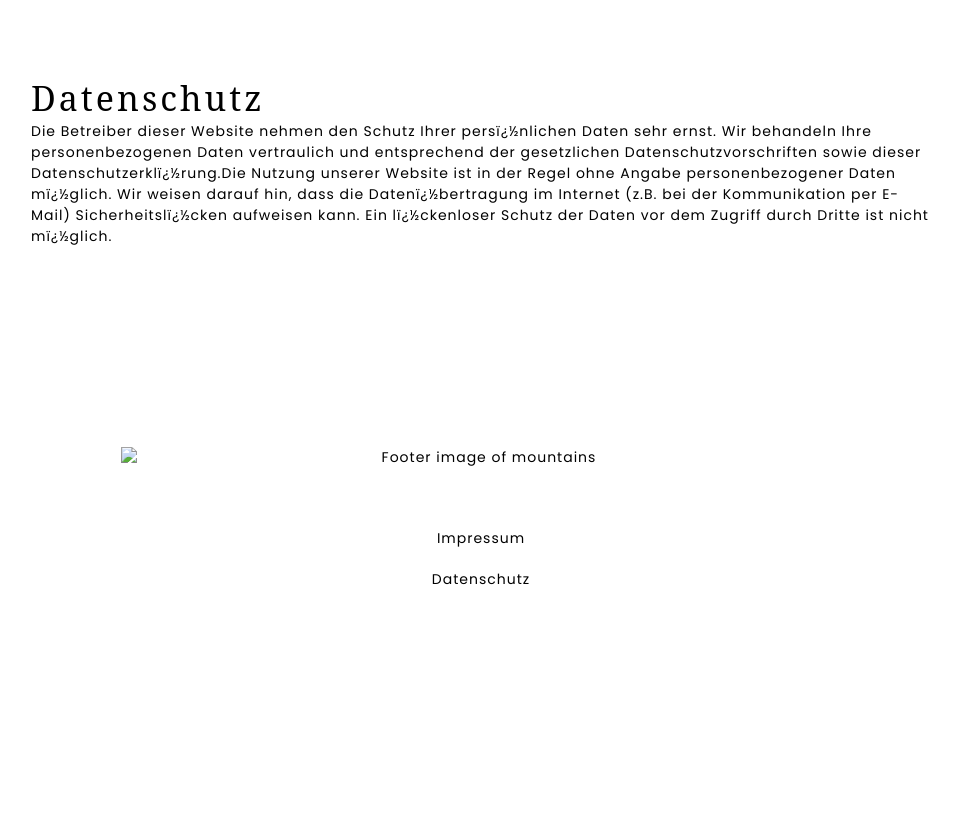
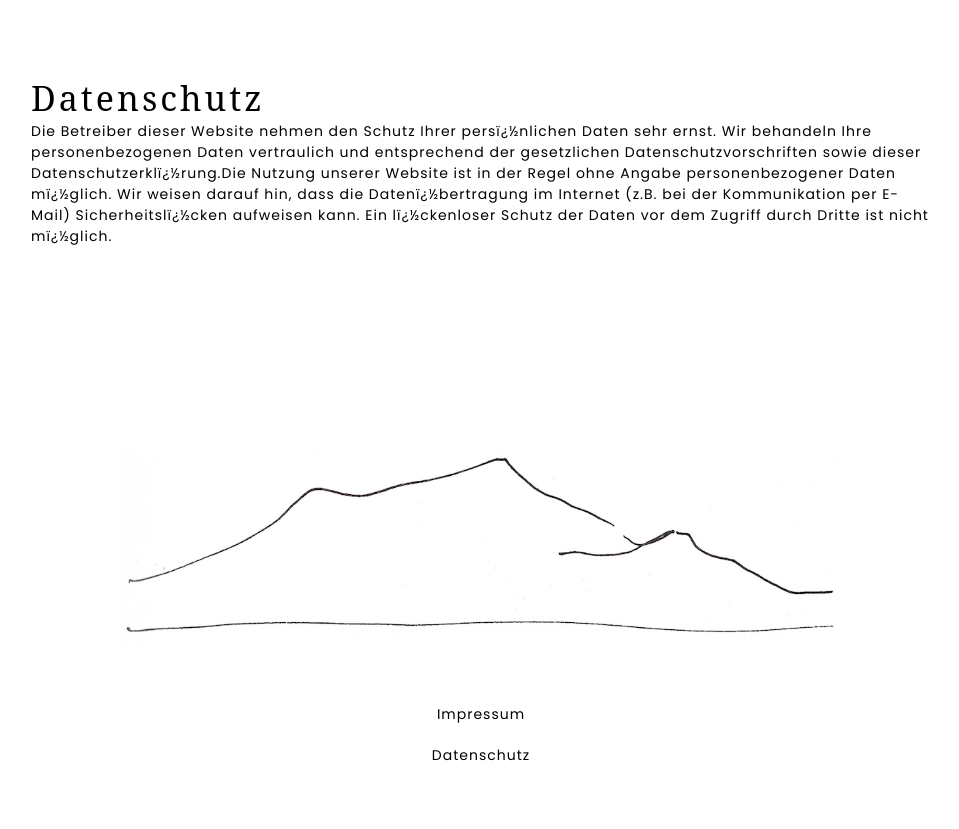
Before and after one commit to bleitz/casa-friedel, a plain HTML site: page legal.html in a window 1280 px wide. Shown: the part 852-1681 px from the top of the page, without its empty margins (159-1118 px from the left). Before the commit the page ends 1582 px from the top, so only its background shows below. Drawn offline with Linux system fonts and the light colour scheme; a web font is replaced by a local one.

Commit message:
Replaces footer html with custom element in both files

```diff
--- a/legal.html
+++ b/legal.html
@@ -50,13 +50,9 @@
         </p>
     </section>
 
-    <footer>
-        <img src="src/footer.png" alt="Footer image of mountains">
-        <ul class="footer-links">
-            <li><a href="legal.html#impressum">Impressum</a></li>
-            <li><a href="legal.html#datenschutz">Datenschutz</a></li>
-        </ul>
-    </footer>
+<!-- Nav custom element to be reused across files -->
+<footer-element></footer-element>
+
 </div>
 <script src="main.js"></script>
 </body>
--- a/main.js
+++ b/main.js
@@ -1,4 +1,4 @@
-//Nav custom element
+//Custom element: navigation
 class NavigationBar extends HTMLElement {
   connectedCallback() {
     const path = window.location.pathname;
@@ -76,8 +76,35 @@ class NavigationBar extends HTMLElement {
       `;
   }
 }
+customElements.define('navigation-bar', NavigationBar);
 
-customElements.define('navigation-bar', NavigationBar);
+//Custom element: navigation
+class footerElement extends HTMLElement {
+  connectedCallback() {
+    const path = window.location.pathname;
+    const page = path.split("/").pop();
+    var changePage = '';
+    if (page === 'legal.html') {changePage = 'index.html'};
+    this.innerHTML = `
+    <footer>
+        <img src="src/footer.jpg" alt="Footer image of mountains">
+        <ul class="footer-links">
+            <li>
+                <a href="legal.html#impressum" class="de">Impressum</a>
+                <a href="legal.html#impressum" class="en">Imprint</a>
+                <a href="legal.html#impressum" class="es">Aviso Legal</a>
+            </li>
+            <li>
+                <a href="legal.html#datenschutz" class="de">Datenschutz</a>
+                <a href="legal.html#datenschutz" class="en">Privacy Policy</a>
+                <a href="legal.html#datenschutz" class="es">Declaratión de privacidad</a>
+            </li>
+        </ul>
+    </footer>
+      `;
+  }
+}
+customElements.define('footer-element', footerElement);
 
 
 //Display content in the selected language
```
Also changed, not shown: index.html (+2 -15 lines).
